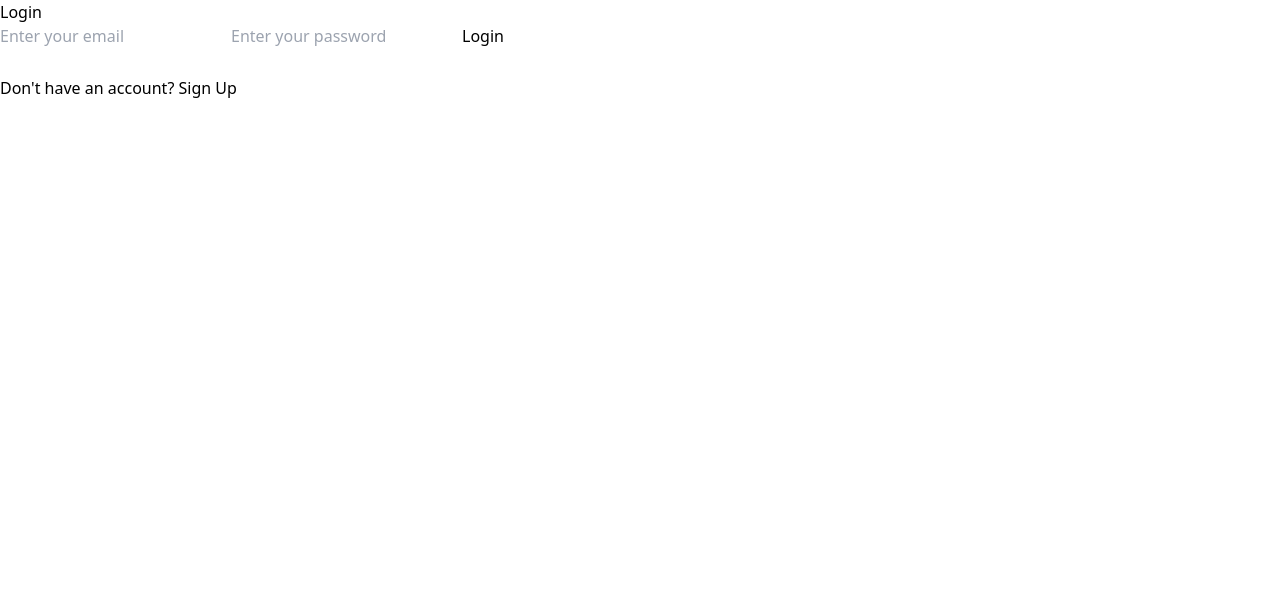
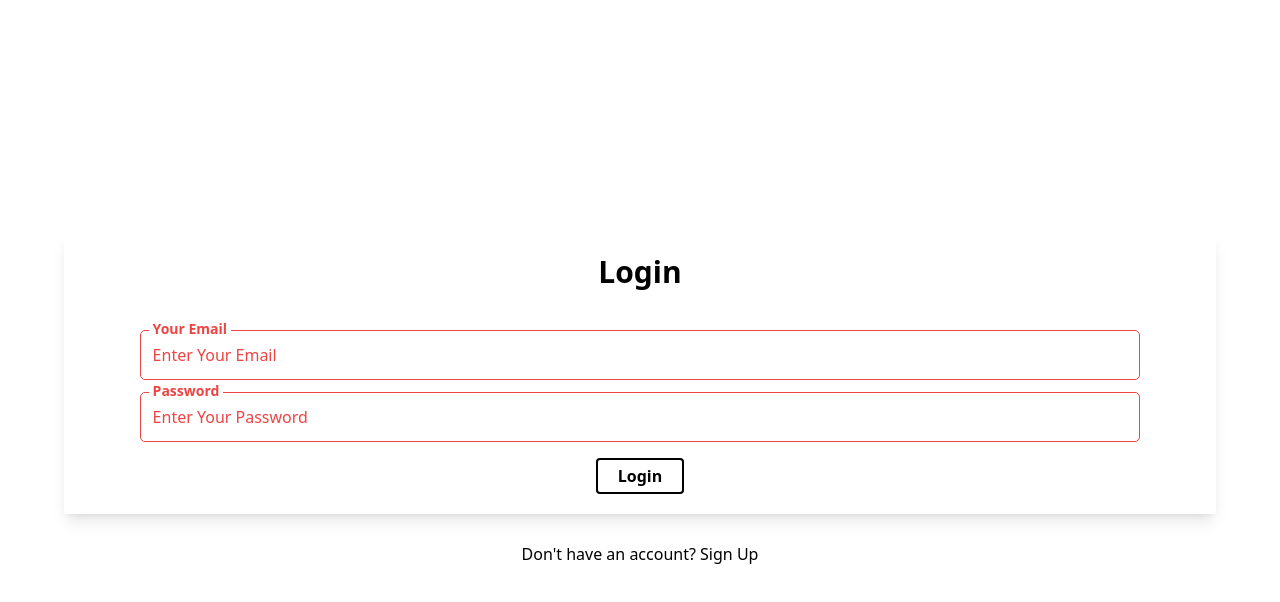
Before and after one commit to aukdev/e-commerce-app, a React (Create React App) app: page /login in a window 1280 px wide. Shown: the top 602 px of the page. Built offline with nearby package versions, Linux system fonts and the light colour scheme; no server answers; the HTML template or start-up script is replaced by a standard one.

Commit message:
21-07-2023

```diff
--- a/src/Pages/Login/Login.jsx
+++ b/src/Pages/Login/Login.jsx
@@ -2,11 +2,12 @@ import { useState } from "react";
 import userRegister from "../../Utils/auth/register";
 import userLogin from "../../Utils/auth/login";
 import { useNavigate } from "react-router-dom";
+import emailValidate from "../../Utils/validate/emailValidate";
 
 const Login = () => {
   const [select, setSelect] = useState("login");
   return (
-    <div>
+    <div className=" w-full h-screen flex flex-col items-center justify-center">
       {select === "login" ? (
         <LoginComponent />
       ) : select === "register" ? (
@@ -45,42 +46,55 @@ export default Login;
 
 /**
  *
- *
- *
  */
 
 const LoginComponent = () => {
   const navigate = useNavigate();
+
   const loginHandle = (e) => {
     e.preventDefault();
 
     const email = e.target["email"].value;
     const password = e.target["password"].value;
 
-    userLogin(email, password, navigate);
+    // userLogin(email, password, navigate);
 
-    // console.log(email, password);
+    console.log(email, password);
   };
   return (
-    <div>
-      <h1>Login</h1>
-      <form onSubmit={loginHandle}>
-        <input type="text" name="email" placeholder="Enter your email" />
-        <input
-          type="password"
+    <div className=" w-[90%] p-5 shadow-lg flex flex-col items-center">
+      <h1 className=" text-3xl font-bold mb-7">Login</h1>
+      <form
+        onSubmit={loginHandle}
+        className=" w-full flex flex-col items-center"
+      >
+        <LoginInputBox
+          inputType="email"
+          label="Your Email"
+          name="email"
+          placeholder="Enter Your Email"
+          errorMsgBase="email error"
+        />
+        <LoginInputBox
+          inputType="password"
+          label="Password"
           name="password"
-          placeholder="Enter your password"
+          placeholder="Enter Your Password"
+          errorMsgBase="password error"
         />
 
-        <button type="submit">Login</button>
+        <button
+          className=" font-bold mt-4 px-5 py-1 border-[2px] hover:shadow-lg hover:bg-slate-100 border-[black] rounded"
+          type="submit"
+        >
+          Login
+        </button>
       </form>
     </div>
   );
 };
 
 /**
- *
- *
  *
  */
 
@@ -99,9 +113,6 @@ const RegisterComponent = () => {
     if (password === cPassword) {
       userRegister(email, password, name, address, phoneNumber, profileImage);
     }
-
-    // console.log({ name, email, address, password, cPassword, phoneNumber });
-    // console.log(e.target[0].value);
   };
 
   return (
@@ -123,3 +134,50 @@ const RegisterComponent = () => {
     </div>
   );
 };
+
+/**
+ *
+ */
+
+const LoginInputBox = ({
+  inputType,
+  label,
+  placeholder,
+  name,
+  errorMsgBase,
+}) => {
+  const [error, serError] = useState(true);
+  const [errMsg, setErrMsg] = useState([]);
+
+  return (
+    <>
+      <div
+        className={` relative w-[90%] border p-3 ${
+          error ? "border-red-500" : "border-gray-400"
+        } rounded-[5px] m-3`}
+      >
+        <label
+          className={`absolute top-[-12px] left-2 ${
+            error && "text-red-500"
+          } bg-white px-1 font-semibold text-sm`}
+        >
+          {label}
+        </label>
+        <input
+          className={` outline-none w-full ${
+            error && "placeholder:text-red-500 text-red-500"
+          }`}
+          onBlur={(e) => emailValidate(e.target.value, setErrMsg)}
+          type={inputType}
+          name={name}
+          placeholder={placeholder}
+        />
+      </div>
+      {error && (
+        <p className=" text-red-500 font-bold w-[90%] text-sm mt-[-12px] ml-3">
+          {errMsg?.join(",")}
+        </p>
+      )}
+    </>
+  );
+};
--- /dev/null
+++ b/src/Utils/validate/emailValidate.js
@@ -0,0 +1,62 @@
+import { emailDomain, numberChar, simpleChar } from "./validateChar";
+
+const emailValidate = (data, errorMsg) => {
+  errorMsg([]);
+  const dataForCheck = String(data).split("@");
+
+  if (dataForCheck.length === 2) {
+    const tempErrorMsg = [];
+
+    const unValidChar = [];
+    let finalValidResult = true;
+
+    const validChar = simpleChar.concat(numberChar);
+    const username = dataForCheck[0].split("");
+
+    username.forEach((char) => {
+      let valid = false;
+      validChar.forEach((vChar) => {
+        if (char === vChar) {
+          valid = true;
+        }
+      });
+      unValidChar.push(valid);
+    });
+
+    unValidChar.forEach((ele) => {
+      if (!ele) {
+        if (finalValidResult) {
+          finalValidResult = false;
+        }
+      }
+    });
+
+    if (!finalValidResult) {
+      tempErrorMsg.push("username is not valid");
+    }
+
+    let emailDomainValid = false;
+
+    emailDomain.forEach((domain) => {
+      if (domain === dataForCheck[1]) {
+        if (!emailDomainValid) {
+          emailDomainValid = true;
+        }
+      }
+    });
+
+    if (!emailDomainValid) {
+      tempErrorMsg.push("domain is not valid");
+    }
+
+    errorMsg(tempErrorMsg);
+
+    console.log(finalValidResult, emailDomainValid);
+  } else {
+    errorMsg(["Not a Valid Email"]);
+  }
+};
+
+// amilaupul@gmail.com
+
+export default emailValidate;
--- /dev/null
+++ b/src/Utils/validate/validateChar.js
@@ -0,0 +1,63 @@
+export const simpleChar = [
+  "a",
+  "b",
+  "c",
+  "d",
+  "e",
+  "f",
+  "g",
+  "h",
+  "i",
+  "j",
+  "k",
+  "l",
+  "m",
+  "n",
+  "o",
+  "p",
+  "q",
+  "r",
+  "s",
+  "t",
+  "u",
+  "v",
+  "w",
+  "x",
+  "y",
+  "z",
+];
+
+export const capitalChar = [
+  "A",
+  "B",
+  "C",
+  "D",
+  "E",
+  "F",
+  "G",
+  "H",
+  "I",
+  "J",
+  "K",
+  "L",
+  "M",
+  "N",
+  "O",
+  "P",
+  "Q",
+  "R",
+  "S",
+  "T",
+  "U",
+  "V",
+  "W",
+  "X",
+  "Y",
+  "Z",
+];
+
+export const symbolChar = ["@", "#", "$", "&", "*", "_", "-"];
+
+export const numberChar = ["0", "1", "2", "3", "4", "5", "6", "7", "8", "9"];
+
+export const emailDomain = ["gmail.com", "outlook.com", "yahoo.com"];
```
